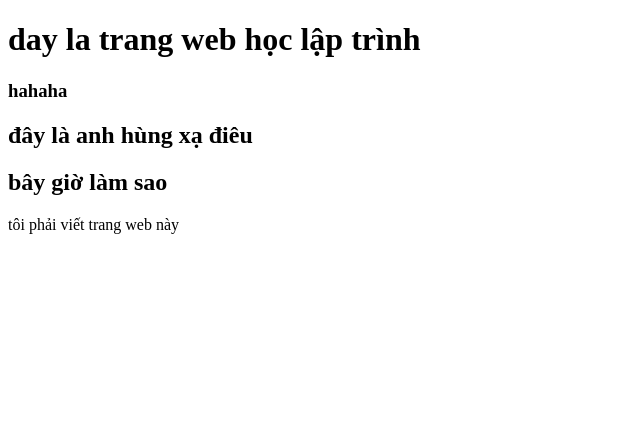
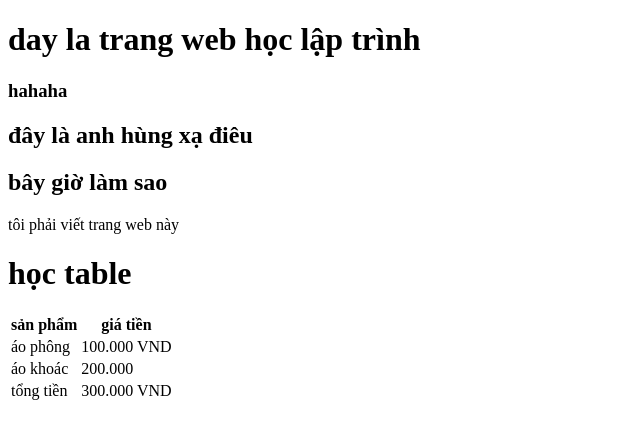
Before and after one commit to cdanh1409/duan1, a website: page hoclaptrinh.html in a window 1280 px wide. Shown: the whole page, without its empty margins (0-640 px from the left). Drawn offline with Linux system fonts and the light colour scheme.

Commit message:
Cập nhật file hoclaptrinh.html

```diff
--- a/hoclaptrinh.html
+++ b/hoclaptrinh.html
@@ -8,11 +8,41 @@
 </head>
 
 <body>
-    <h1>day la trang web học lập trình</h1>
-    <h3>hahaha</h3>
-    <h2>đây là anh hùng xạ điêu</h2>
-    <h2>bây giờ làm sao</h2>
-    <p>tôi phải viết trang web này</p>
+    <header>
+        <h1>day la trang web học lập trình</h1>
+        <h3>hahaha</h3>
+        <h2>đây là anh hùng xạ điêu</h2>
+        <h2>bây giờ làm sao</h2>
+        <p>tôi phải viết trang web này</p>
+    </header>
+
+   <main>
+        <h1>học table</h1>
+        <table>
+            <thead>
+                <tr>
+                    <th>sản phẩm</th>
+                    <th>giá tiền</th>
+                </tr>
+            </thead>
+            <tbody>
+                <tr>
+                    <td>áo phông</td>
+                    <td>100.000 VND</td>
+                </tr>
+                <tr>
+                    <td>áo khoác</td>
+                    <td>200.000</td>
+                </tr>
+            </tbody>
+            <tfoot>
+                <tr>
+                    <td>tổng tiền</td>
+                    <td>300.000 VND</td>
+                </tr>
+            </tfoot>
+        </table>
+   </main>
 </body>
 
 </html>
```
